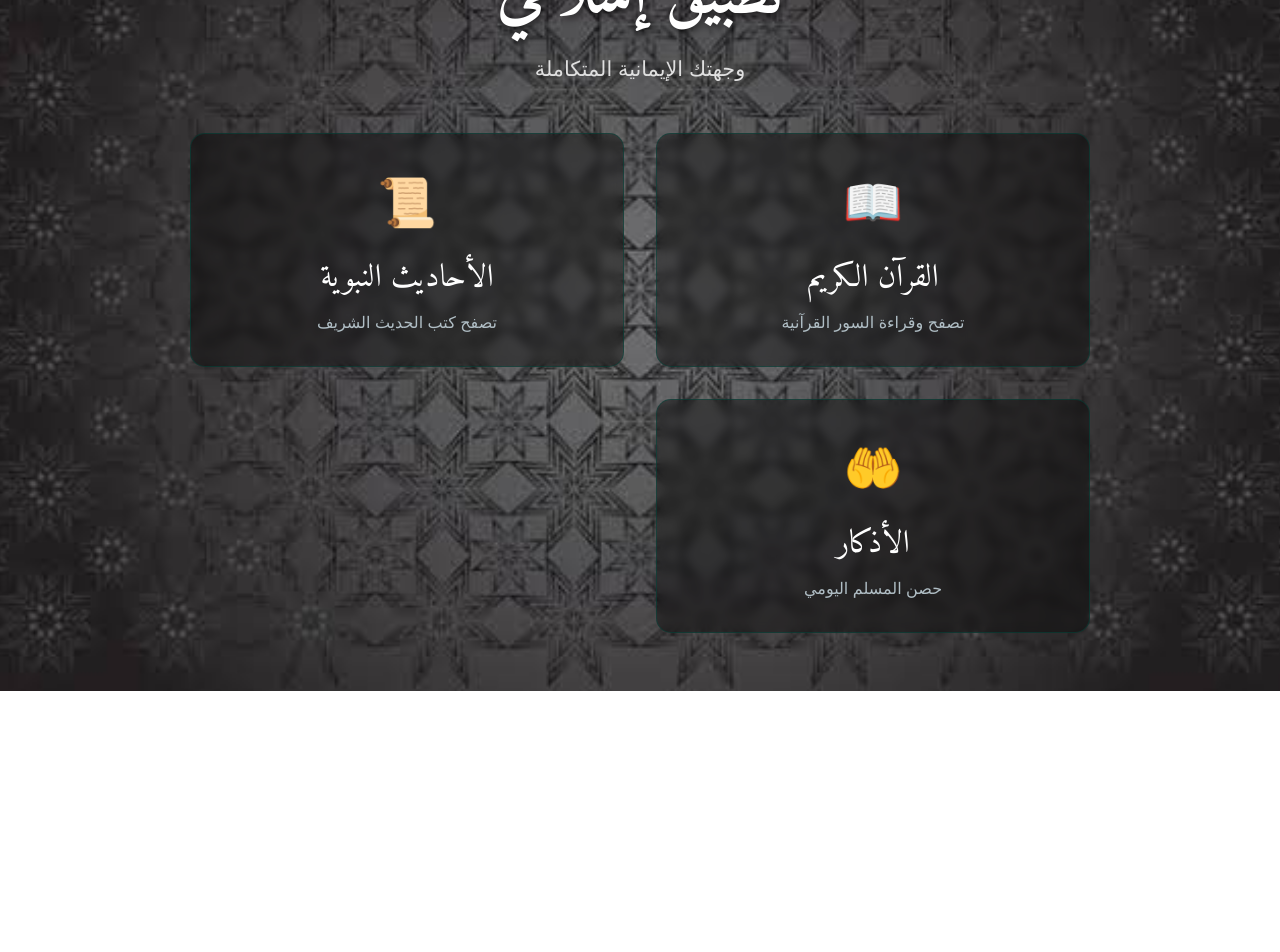
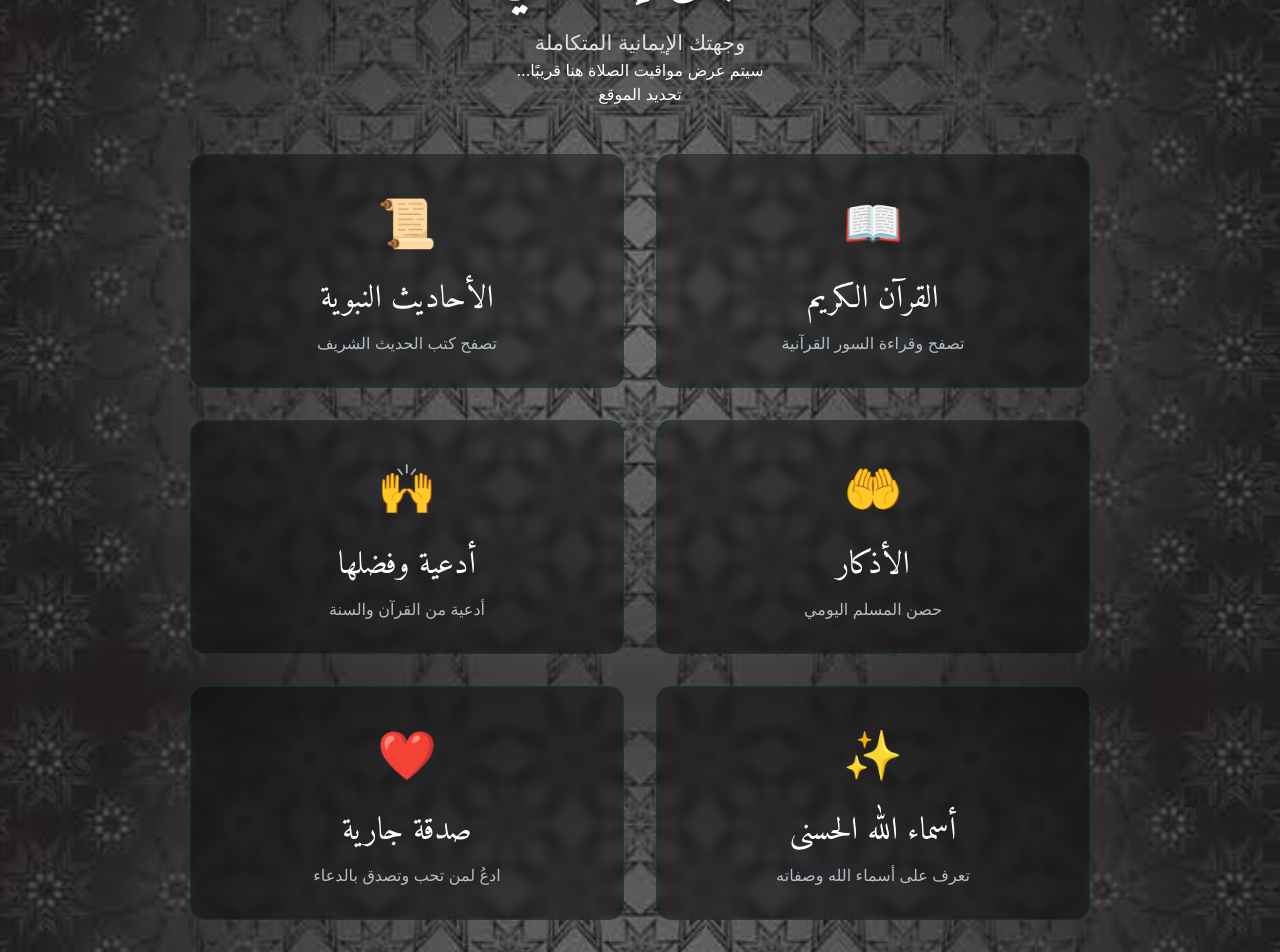
Before and after one commit to Radwan263/noorelaslam, a React (Vite) app in the folder islam/islamic-app-frontend/: page / in a window 1280 px wide. Shown: the part 109-1061 px from the top of the page. Before the commit the page ends 800 px from the top, so only its background shows below. Built offline with nearby package versions, Linux system fonts and the light colour scheme.

Commit message:
Update HomePage.jsx

```diff
--- a/islam/islamic-app-frontend/src/pages/HomePage.jsx
+++ b/islam/islamic-app-frontend/src/pages/HomePage.jsx
@@ -1,6 +1,16 @@
 import React from 'react';
 import { useNavigate } from 'react-router-dom';
 import './HomePage.css';
+
+// مكون مؤقت لعرض مواقيت الصلاة
+const PrayerTimesWidget = () => {
+  return (
+    <div className="prayer-times-widget">
+      <p>سيتم عرض مواقيت الصلاة هنا قريبًا...</p>
+      <button className="location-button">تحديد الموقع</button>
+    </div>
+  );
+};
 
 const HomePage = () => {
   const navigate = useNavigate();
@@ -10,7 +20,11 @@ const HomePage = () => {
       <header className="home-header">
         <h1 className="home-title">تطبيق إسلامي</h1>
         <p className="home-subtitle">وجهتك الإيمانية المتكاملة</p>
+
+        {/* 👇 إضافة ويدجت مواقيت الصلاة 👇 */}
+        <PrayerTimesWidget />
       </header>
+
       <main className="menu-container">
         {/* بطاقة القرآن الكريم */}
         <div className="menu-item" onClick={() => navigate('/quran')}>
@@ -26,11 +40,32 @@ const HomePage = () => {
           <p className="menu-item-description">تصفح كتب الحديث الشريف</p>
         </div>
 
-        {/* 👇 البطاقة الجديدة لقسم الأذكار 👇 */}
+        {/* بطاقة الأذكار */}
         <div className="menu-item" onClick={() => navigate('/azkar')}>
           <div className="menu-item-icon">🤲</div>
           <h2 className="menu-item-title">الأذكار</h2>
           <p className="menu-item-description">حصن المسلم اليومي</p>
+        </div>
+
+        {/* 👇 بطاقة الأدعية الجديدة 👇 */}
+        <div className="menu-item" onClick={() => navigate('/duas')}>
+          <div className="menu-item-icon">🙌</div>
+          <h2 className="menu-item-title">أدعية وفضلها</h2>
+          <p className="menu-item-description">أدعية من القرآن والسنة</p>
+        </div>
+
+        {/* 👇 بطاقة أسماء الله الحسنى الجديدة 👇 */}
+        <div className="menu-item" onClick={() => navigate('/asma-ul-husna')}>
+          <div className="menu-item-icon">✨</div>
+          <h2 className="menu-item-title">أسماء الله الحسنى</h2>
+          <p className="menu-item-description">تعرف على أسماء الله وصفاته</p>
+        </div>
+
+        {/* 👇 بطاقة صدقة جارية الجديدة 👇 */}
+        <div className="menu-item" onClick={() => navigate('/sadaqa-jariya')}>
+          <div className="menu-item-icon">❤️</div>
+          <h2 className="menu-item-title">صدقة جارية</h2>
+          <p className="menu-item-description">ادعُ لمن تحب وتصدق بالدعاء</p>
         </div>
       </main>
     </div>
```
